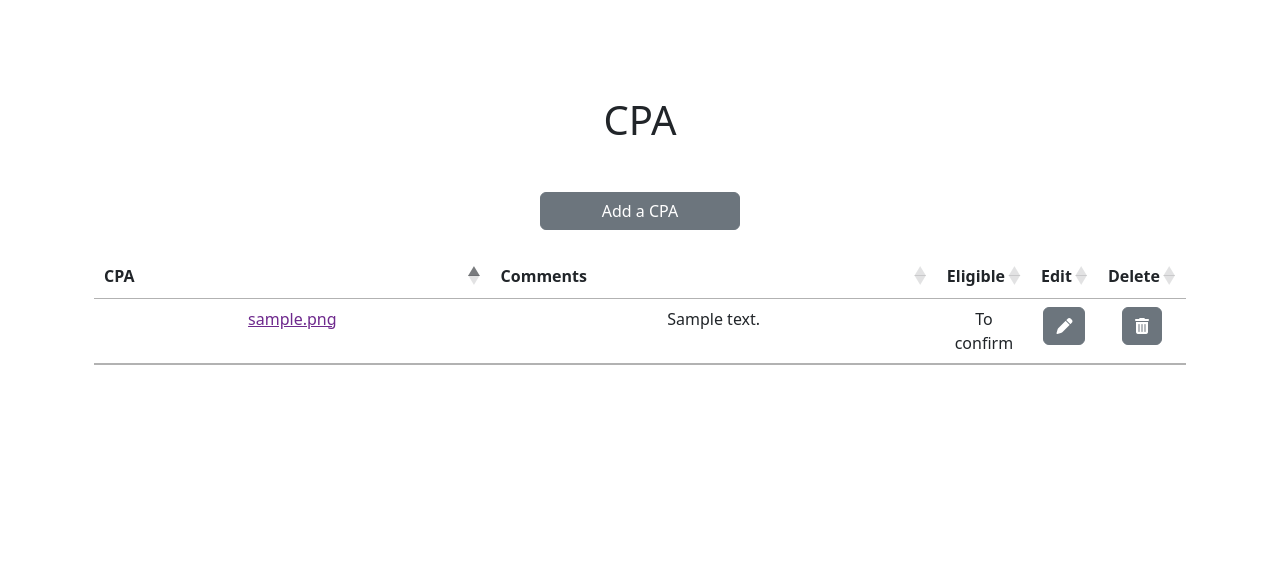
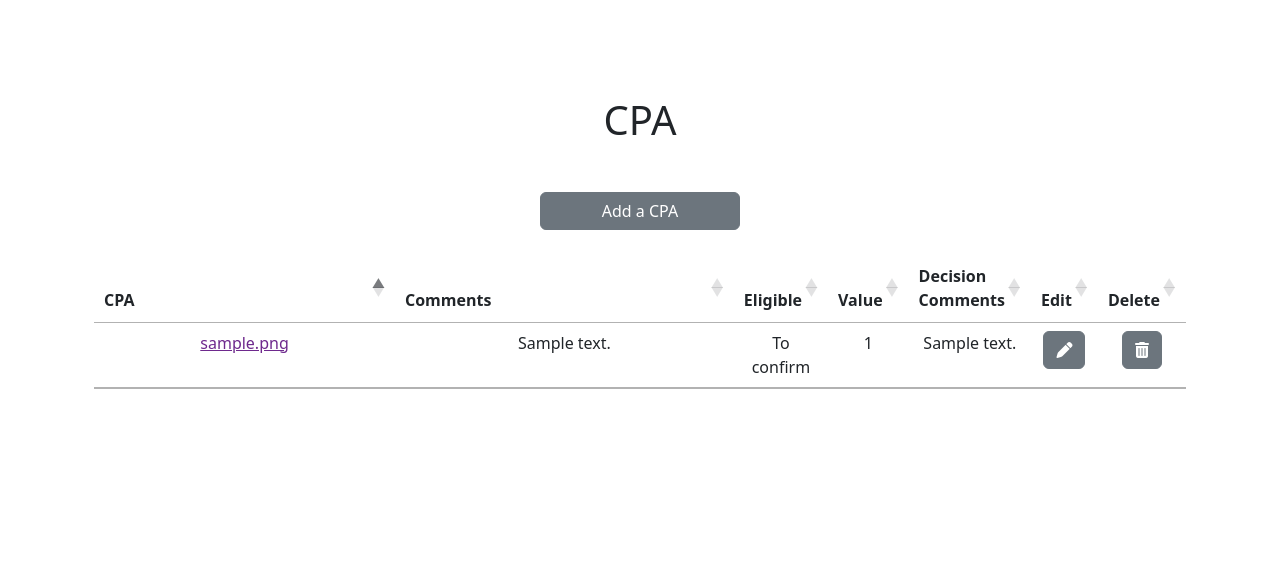
Before and after one commit to josephmje/afp_app, a Django app: page /cpa in a window 1280 px wide. Shown: the part 58-621 px from the top of the page. Run offline with Django 4.2, Linux system fonts and the light colour scheme; a user stored in the database is signed in; tables that the repository leaves empty hold one stand-in row (values such as "Sample post"); parts of the project's set-up code (start-up, migrations or seed data) failed here and were passed over; some libraries are stand-ins or nearby versions.

Commit message:
add decision comments to tables

```diff
--- a/afp/templates/claims/awards.html
+++ b/afp/templates/claims/awards.html
@@ -21,6 +21,7 @@
         <th style="width: 15%;">Level</th>
         <th style="width: 5%;">Cash Prize</th>
         <th style="width: 25%;">Eligible</th>
+        <th style="width: 25%;">Decision Comments</th>
         <th style="width: 5%;">Edit</th>
         <th style="width: 5%;">Delete</th>
       </tr>
@@ -32,6 +33,7 @@
       <td>{{ award.award_level }}</td>
       <td>{{ award.cash_prize }}</td>
       <td>{{ award.get_eligible_display }}</td>
+      <td>{{ award.decision_comments }}</td>
       <td>
         <a href="{% url 'edit_award' pk=award.pk %}" class="btn btn-secondary" title="Edit award">
           <i class="fas fa-pen"></i>
--- a/afp/templates/claims/committees.html
+++ b/afp/templates/claims/committees.html
@@ -23,6 +23,7 @@
         <th style="width: 20%;">Name</th>
         <th style="width: 20%;">Hours</th>
         <th style="width: 25%;">Eligible</th>
+        <th style="width: 25%;">Decision Comments</th>
         <th style="width: 5%;">Edit</th>
         <th style="width: 5%;">Delete</th>
       </tr>
@@ -32,6 +33,7 @@
       <td>{{ committee.name }}</td>
       <td>{{ committee.hours }}</td>
       <td>{{ committee.get_eligible_display }}</td>
+      <td>{{ committee.decision_comments }}</td>
       <td>
         <a href="{% url 'edit_committee' pk=committee.pk %}" class="btn btn-secondary" title="Edit commitee">
           <i class="fas fa-pen"></i>
--- a/afp/templates/claims/cpa.html
+++ b/afp/templates/claims/cpa.html
@@ -21,6 +21,8 @@
         <th style="width: 40%;">CPA</th>
         <th style="width: 45%;">Comments</th>
         <th style="width: 5%;">Eligible</th>
+        <th style="width: 5%;">Value</th>
+        <th style="width: 25%;">Decision Comments</th>
         <th style="width: 5%;">Edit</th>
         <th style="width: 5%;">Delete</th>
       </tr>
@@ -30,6 +32,8 @@
       <td><a href="{{ cpa.cpa_file }}">{{ cpa.cpa_file }}</a></td>
       <td>{{ cpa.comments }}</td>
       <td>{{ cpa.get_eligible_display }}</td>
+      <td>{{ cpa.cpa_value }}</td>
+      <td>{{ cpa.decision_comments }}</td>
       <td>
         <a href="{% url 'edit_cpa' pk=cpa.pk %}" class="btn btn-secondary" title="Edit CPA">
           <i class="fas fa-pen"></i>
--- a/afp/templates/claims/editorial_boards.html
+++ b/afp/templates/claims/editorial_boards.html
@@ -19,6 +19,7 @@
           <th style="width: 40%;">Journal</th>
           <th style="width: 40%;">Other Journal Name</th>
           <th style="width: 10%;">Eligible</th>
+          <th style="width: 25%;">Decision Comments</th>
           <th style="width: 5%;">Edit</th>
           <th style="width: 5%;">Delete</th>
         </tr>
@@ -28,6 +29,7 @@
         <td>{{ editorial_board.journal }}</td>
         <td>{{ editorial_board.other_journal_name }}</td>
         <td>{{ editorial_board.get_eligible_display }}</td>
+        <td>{{ editorial_board.decision_comments }}</td>
         <td>
           <a href="{% url 'edit_editorial_board' pk=editorial_board.pk %}" class="btn btn-secondary" title="Edit editorial board">
             <i class="fas fa-pen"></i>
--- a/afp/templates/claims/exams.html
+++ b/afp/templates/claims/exams.html
@@ -23,6 +23,7 @@
         <th style="width: 40%;">Date</th>
         <th style="width: 40%;">Hours</th>
         <th style="width: 10%;">Eligible</th>
+        <th style="width: 25%;">Decision Comments</th>
         <th style="width: 5%;">Edit</th>
         <th style="width: 5%;">Delete</th>
       </tr>
@@ -35,6 +36,7 @@
       <td>{{ exam.date }}</td>
       <td>{{ exam.hours }}</td>
       <td>{{ exam.get_eligible_display }}</td>
+      <td>{{ exam.decision_comments }}</td>
       <td>
         <a href="{% url 'edit_exam' pk=exam.pk %}" class="btn btn-secondary"
           title="Edit exam">
--- a/afp/templates/claims/grant_reviews.html
+++ b/afp/templates/claims/grant_reviews.html
@@ -23,6 +23,7 @@
         <th style="width: 25%;">Is Member?</th>
         <th style="width: 25%;"># of Days</th>
         <th style="width: 25%;">Eligible</th>
+        <th style="width: 25%;">Decision Comments</th>
         <th style="width: 5%;">Edit</th>
         <th style="width: 5%;">Delete</th>
       </tr>
@@ -36,6 +37,7 @@
       <td>{{ grantreview.is_member }}</td>
       <td>{{ grantreview.num_days }}</td>
       <td>{{ grantreview.get_eligible_display }}</td>
+      <td>{{ grantreview.decision_comments }}</td>
       <td>
         <a href="{% url 'edit_grantreview' pk=grantreview.pk %}" class="btn btn-secondary" title="Edit grant review">
           <i class="fas fa-pen"></i>
--- a/afp/templates/claims/grants.html
+++ b/afp/templates/claims/grants.html
@@ -38,6 +38,7 @@
               <th style="width: 5%;">Granting Agency</th>
               <th style="width: 25%;">Amount</th>
               <th style="width: 5%;">Eligible</th>
+              <th style="width: 25%;">Decision Comments</th>
               <th style="width: 5%;">Edit</th>
             </tr>
           </thead>
@@ -49,6 +50,7 @@
               <td>{{ grant.grant.agency }}</td>
               <td>{{ grant.grant.amount }}</td>
               <td>{{ grant.grant.get_eligible_display }}</td>
+              <td>{{ grant.decision_comments }}</td>
               <td>
                 <a href="{% url 'edit_grant' pk=grant.grant.pk %}" class="btn btn-secondary" title="Edit grant">
                   <i class="fas fa-pen"></i>
--- a/afp/templates/claims/lectures.html
+++ b/afp/templates/claims/lectures.html
@@ -23,6 +23,7 @@
         <th style="width: 25%;">Is Cash?</th>
         <th style="width: 5%;"># Sessions</th>
         <th style="width: 5%;">Eligible</th>
+        <th style="width: 25%;">Decision Comments</th>
         <th style="width: 5%;">Edit</th>
         <th style="width: 5%;">Delete</th>
       </tr>
@@ -36,6 +37,7 @@
       <td>{{ lecture.is_cash }}</td>
       <td>{{ lecture.num_sessions }}</td>
       <td>{{ lecture.get_eligible_display }}</td>
+      <td>{{ lecture.decision_comments }}</td>
       <td>
         <a href="{% url 'edit_lecture' pk=lecture.pk %}" class="btn btn-secondary" title="Edit lecture">
           <i class="fas fa-pen"></i>
--- a/afp/templates/claims/promotions.html
+++ b/afp/templates/claims/promotions.html
@@ -17,6 +17,7 @@
       <tr>
         <th style="width: 20%;">Promoted To</th>
         <th style="width: 25%;">Eligible</th>
+        <th style="width: 25%;">Decision Comments</th>
         <th style="width: 5%;">Edit</th>
         <th style="width: 5%;">Delete</th>
       </tr>
@@ -25,6 +26,7 @@
     <tr id="promotion-{{ promotion.pk }}" class="promotion-row">
       <td>{{ promotion.promoted_to }}</td>
       <td>{{ promotion.get_eligible_display }}</td>
+      <td>{{ promotion.decision_comments }}</td>
       <td>
         <a href="{% url 'edit_promotion' pk=promotion.pk %}" class="btn btn-secondary" title="Edit promotion">
           <i class="fas fa-pen"></i>
--- a/afp/templates/claims/publications.html
+++ b/afp/templates/claims/publications.html
@@ -36,6 +36,7 @@
             <th style="width: 20%;">Title</th>
             <th style="width: 15%;">Authors</th>
             <th style="width: 5%;">Eligible</th>
+            <th style="width: 25%;">Decision Comments</th>
             <th style="width: 5%;">Edit</th>
           </tr>
         </thead>
@@ -45,6 +46,7 @@
           <td>{{ publication.publication.title }}</td>
           <td>{{ publication.publication.authors }}</td>
           <td>{{ publication.publication.get_eligible_display }}</td>
+          <td>{{ publication.decision_comments }}</td>
           <td>
             <a href="{% url 'edit_publication' pk=publication.publication.pk %}" class="btn btn-secondary"
               title="Edit publication">
--- a/afp/templates/claims/supervision.html
+++ b/afp/templates/claims/supervision.html
@@ -23,6 +23,7 @@
         <th style="width: 40%;">Duration</th>
         <th style="width: 40%;">Frequency</th>
         <th style="width: 10%;">Eligible</th>
+        <th style="width: 25%;">Decision Comments</th>
         <th style="width: 5%;">Edit</th>
         <th style="width: 5%;">Delete</th>
       </tr>
@@ -35,6 +36,7 @@
       <td>{{ supervision.duration }}</td>
       <td>{{ supervision.frequency }}</td>
       <td>{{ supervision.get_eligible_display }}</td>
+      <td>{{ supervision.decision_comments }}</td>
       <td>
         <a href="{% url 'edit_supervision' pk=supervision.pk %}" class="btn btn-secondary"
           title="Edit supervision">
```
